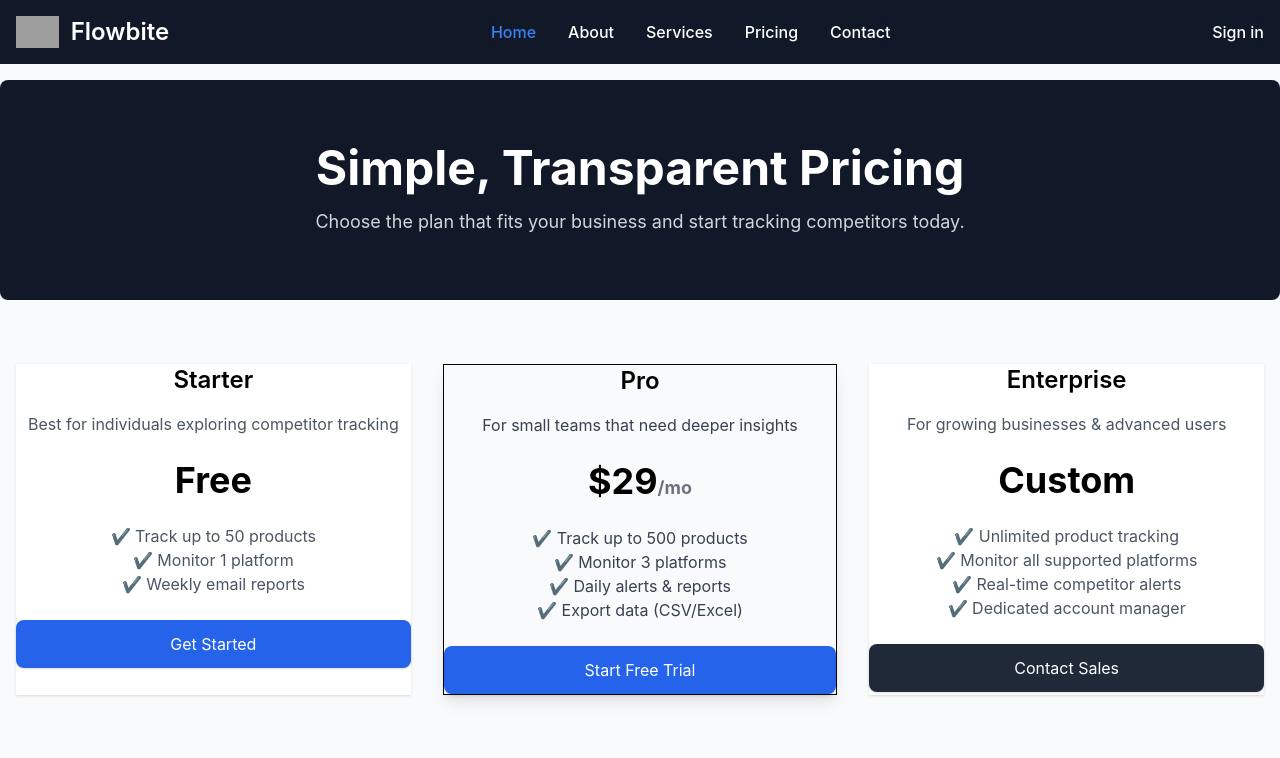
After one commit to Vignesh-Karnam/fusionhub-django, a Django app: page /pricing/ in a window 1280 px wide. The commit adds this page. Shown: the top 758 px of the page. Run offline with Django 5.2, Linux system fonts and the light colour scheme; parts of the project's set-up code (start-up, migrations or seed data) failed here and were passed over; some libraries are stand-ins or nearby versions; grey boxes are pictures that could not be loaded.

Commit message:
added pricing page

```diff
--- a/apps/core/urls.py
+++ b/apps/core/urls.py
@@ -4,5 +4,6 @@ from . import views
 
 app_name = 'core'
 urlpatterns = [
-    path('home/', views.home, name='home')
+    path('home/', views.home, name='home'),
+    path('pricing/', views.pricing, name='pricing')
 ]
--- a/apps/core/views.py
+++ b/apps/core/views.py
@@ -2,3 +2,6 @@ from django.shortcuts import render
 
 def home(request):
     return render(request, 'core/home.html')
+
+def pricing(request):
+    return render(request, 'core/pricing.html')
--- a/templates/core/home.html
+++ b/templates/core/home.html
@@ -1,5 +1,5 @@
 {% extends "base.html" %}
-{% block title %}Home - Competitor Tracker{% endblock %}
+{% block title %}Home - FusionHub{% endblock %}
 
 {% block content %}
   <!-- Hero Section -->
--- /dev/null
+++ b/templates/core/pricing.html
@@ -0,0 +1,73 @@
+{% extends "base.html" %}
+{% block title %}Pricing - FusionHub{% endblock %}
+
+{% block content %}
+  <!-- Pricing Hero -->
+  <section class="bg-gray-900 text-white py-16 rounded-lg">
+    <div class="max-w-screen-xl mx-auto px-4 text-center">
+      <h1 class="text-4xl md:text-5xl font-bold mb-4">Simple, Transparent Pricing</h1>
+      <p class="text-lg text-gray-300">
+        Choose the plan that fits your business and start tracking competitors today.
+      </p>
+    </div>
+  </section>
+
+  <!-- Pricing Plans -->
+  <section class="py-16">
+    <div class="max-w-screen-xl mx-auto px-4">
+      <div class="grid md:grid-cols-2 lg:grid-cols-3 gap-8">
+
+        <!-- Free Plan -->
+        <div class="p-8 bg-white rounded-xl shadow hover:shadow-lg text-center">
+          <h3 class="text-2xl font-semibold mb-4">Starter</h3>
+          <p class="text-gray-600 mb-6">Best for individuals exploring competitor tracking</p>
+          <p class="text-4xl font-bold mb-6">Free</p>
+          <ul class="text-gray-600 space-y-3 mb-6">
+            <li>✔ Track up to 50 products</li>
+            <li>✔ Monitor 1 platform</li>
+            <li>✔ Weekly email reports</li>
+          </ul>
+          <a href="#"
+            class="block px-6 py-3 bg-primary-600 text-white rounded-lg shadow hover:bg-primary-700">
+            Get Started
+          </a>
+        </div>
+
+        <!-- Pro Plan -->
+        <div class="p-8 bg-primary-50 border border-primary-200 rounded-xl shadow-lg text-center">
+          <h3 class="text-2xl font-semibold mb-4">Pro</h3>
+          <p class="text-gray-700 mb-6">For small teams that need deeper insights</p>
+          <p class="text-4xl font-bold mb-6">$29<span class="text-lg font-normal text-gray-500">/mo</span></p>
+          <ul class="text-gray-700 space-y-3 mb-6">
+            <li>✔ Track up to 500 products</li>
+            <li>✔ Monitor 3 platforms</li>
+            <li>✔ Daily alerts & reports</li>
+            <li>✔ Export data (CSV/Excel)</li>
+          </ul>
+          <a href="#"
+            class="block px-6 py-3 bg-primary-600 text-white rounded-lg shadow hover:bg-primary-700">
+            Start Free Trial
+          </a>
+        </div>
+
+        <!-- Enterprise Plan -->
+        <div class="p-8 bg-white rounded-xl shadow hover:shadow-lg text-center">
+          <h3 class="text-2xl font-semibold mb-4">Enterprise</h3>
+          <p class="text-gray-600 mb-6">For growing businesses & advanced users</p>
+          <p class="text-4xl font-bold mb-6">Custom</p>
+          <ul class="text-gray-600 space-y-3 mb-6">
+            <li>✔ Unlimited product tracking</li>
+            <li>✔ Monitor all supported platforms</li>
+            <li>✔ Real-time competitor alerts</li>
+            <li>✔ Dedicated account manager</li>
+          </ul>
+          <a href="#"
+            class="block px-6 py-3 bg-gray-800 text-white rounded-lg shadow hover:bg-gray-700">
+            Contact Sales
+          </a>
+        </div>
+
+      </div>
+    </div>
+  </section>
+{% endblock %}
```
